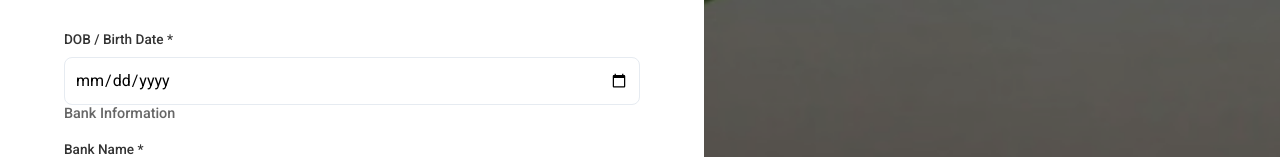
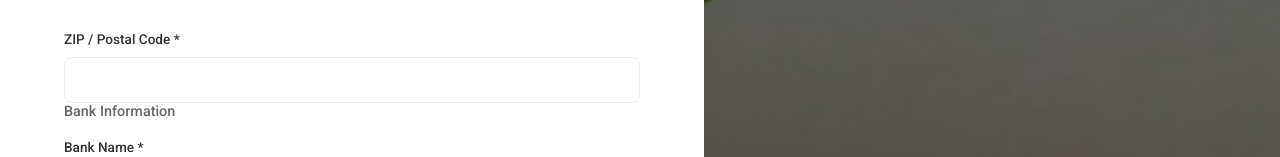
Before and after one commit to onmainfinance-coder/project, a website: page apply.html in a window 1280 px wide. Shown: the part 606-763 px from the top of the page. Drawn offline with Linux system fonts and the light colour scheme.

Commit message:
Update apply.html

```diff
--- a/apply.html
+++ b/apply.html
@@ -178,9 +178,9 @@
                             <label>State/Province *</label>
                             <input type="text" name="state" class="form-control-custom" required>
                         </div>
-                        <div class="form-group full-width" style="grid-column: 1 / -1;">
-                            <label>DOB / Birth Date *</label>
-                            <input type="date" name="dob" class="form-control-custom" required>
+                         <div class="form-group full-width" style="grid-column: 1 / -1;">
+                            <label>ZIP / Postal Code *</label>
+                            <input type="text" name="zip_code" class="form-control-custom" required>
                         </div>
                     </div>
                 </div>
@@ -320,4 +320,5 @@
     </script>
 </body>
 
+
 </html>
```
